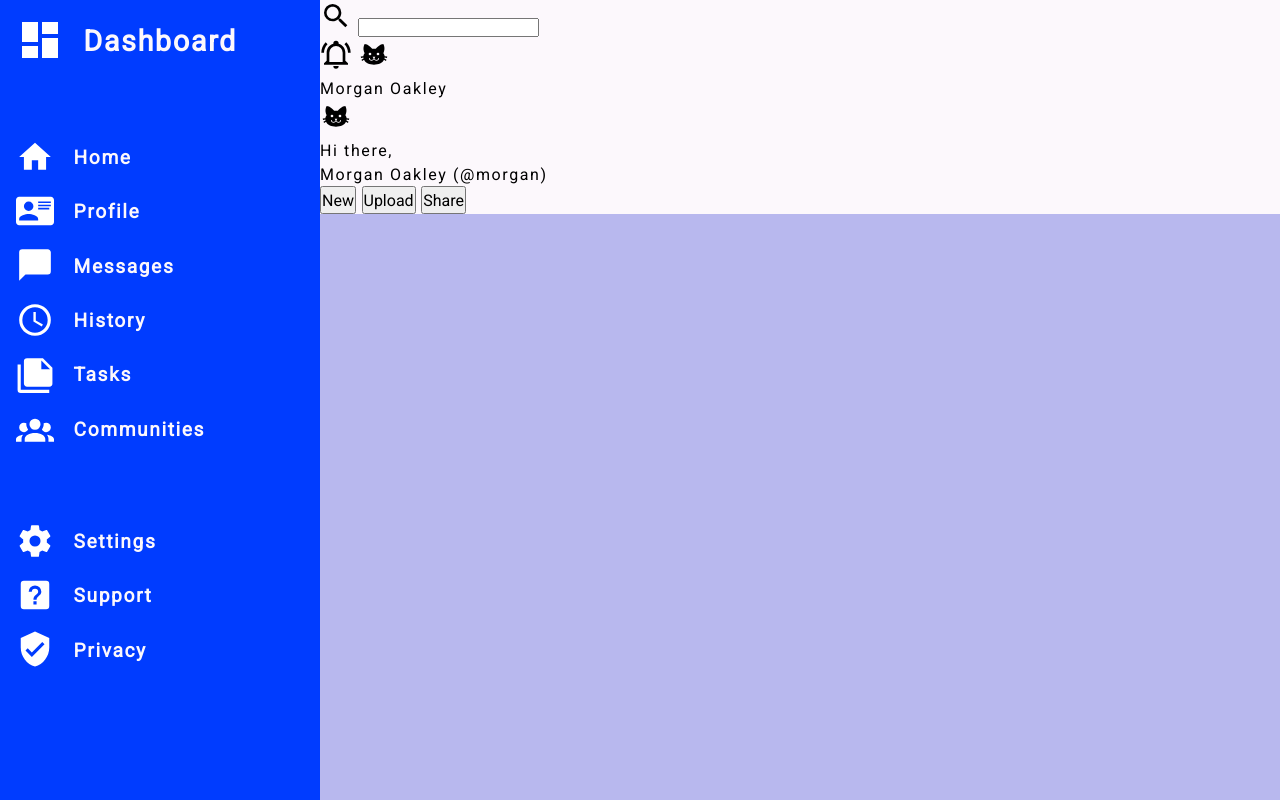
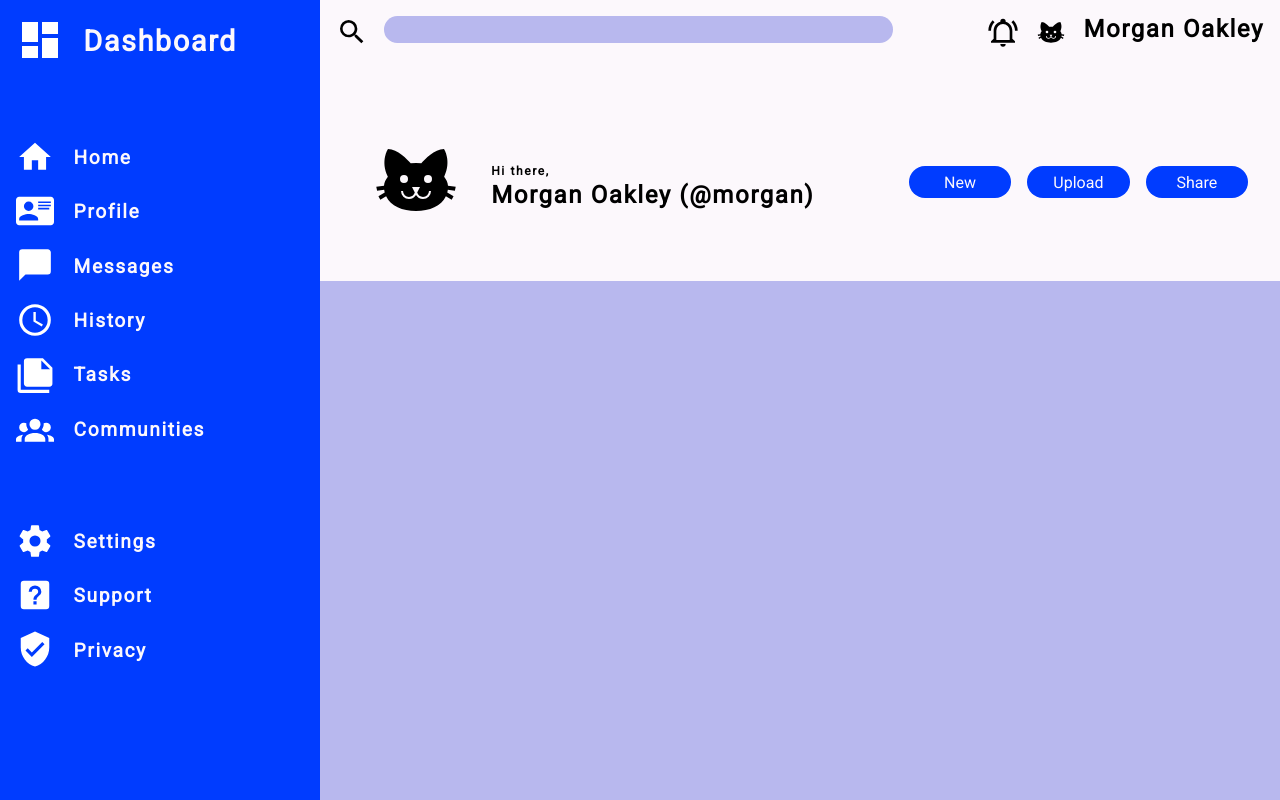
Before and after one commit to TranquilTortoise/admin-dashboard, a plain HTML site: page index.html in a window 1280 px wide. Drawn offline with Linux system fonts and the light colour scheme.

Commit message:
finish header container

```diff
--- a/index.html
+++ b/index.html
@@ -19,9 +19,11 @@
             <p>Morgan Oakley</p>
         </div>
         <div class="greeting-container">
-            <embed src="./assets/svgs/cat.svg" type="image/svg+xml">
-            <p>Hi there,</p>
-            <p>Morgan Oakley (@morgan)</p>
+            <div class="icon-wrapper">
+                <embed src="./assets/svgs/cat.svg" type="image/svg+xml">
+            </div>
+            <p class="greeting">Hi there,</p>
+            <p class="name">Morgan Oakley (@morgan)</p>
         </div>
         <div class="button-container">
             <button>New</button>
--- a/styles.css
+++ b/styles.css
@@ -24,6 +24,11 @@
     padding: 0;
 }
 
+embed {
+    width: 2em;
+    height: 2em;
+}
+
 body {
     height: 100vh;
     line-height: calc(1em + 0.5rem);
@@ -36,6 +41,12 @@ body {
 
 button {
     font: inherit;
+    height: 2em;
+    align-self: center;
+    border: none;
+    background-color: var(--sky-blue);
+    color: var(--white);
+    border-radius: 1em;
 }
 
 p {
@@ -56,17 +67,87 @@ li {
 .header {
     grid-area: header;
     background: var(--white);
+    padding: 1em;
+    display: grid;
+    grid-template: 1fr 2fr / 3fr 2fr;
+    grid-template-areas:
+        "search-container       profile-container"
+        "greeting-container     button-container";
+}
+
+.search-container {
+    grid-area: search-container;
+    display: flex;
+    gap: 1em;
+}
+
+input {
+    background-color: var(--light-blue);
+    border-radius: 1em;
+    border: none;
+    height: 2em;
+    flex: 1;
+}
+
+.profile-container {
+    grid-area: profile-container;
+    display: flex;
+    justify-content: flex-end;
+    gap: 1em;
+}
+
+.profile-container p {
+    font-weight: bold;
+}
+
+.greeting-container {
+    padding: 2em;
+    grid-area: greeting-container;
+    display: grid;
+    grid-template: repeat(2, 1fr) / 1fr 3fr;
+    grid-template-areas:
+        "icn   greeting"
+        "icn   name";
+}
+
+.icon-wrapper {
+    grid-area: icn;
+    align-self: center;
+}
+
+.icon-wrapper embed {
+    height: 6em;
+    width: 6em;
+}
+
+.greeting {
+    grid-area: greeting;
+    font-size: 0.75em;
+    align-self: self-end;
+}
+
+.name {
+    grid-area: name;
+    font-size: 1.5em;
+}
+
+.greeting,
+.name {
+    font-weight: bold;
+}
+
+.button-container {
+    grid-area: button-container;
+    padding: 1em;
+    display: grid;
+    grid-template-columns: repeat(3, 1fr);
+    gap: 1em;
 }
 
 .sidebar {
     grid-area: sidebar;
     background: var(--sky-blue);
     padding: 1em;
-}
-
-embed {
-    width: 2em;
-    height: 2em;
 }
 
 .sidebar embed {
@@ -88,7 +169,8 @@ embed {
     height: 2.5em;
 }
 
-.dashboard-item p {
+.dashboard-item p,
+.profile-container p {
     font-size: 1.5em;
 }
 
```
